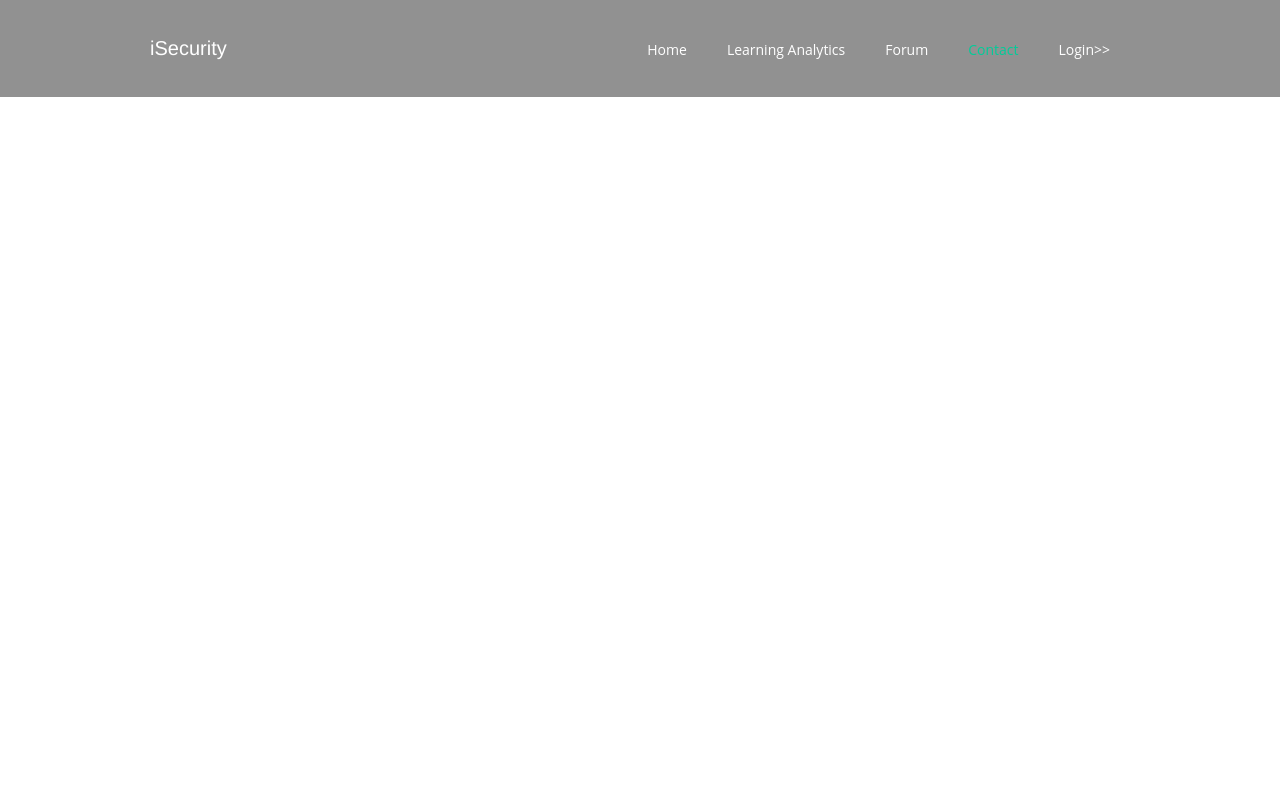
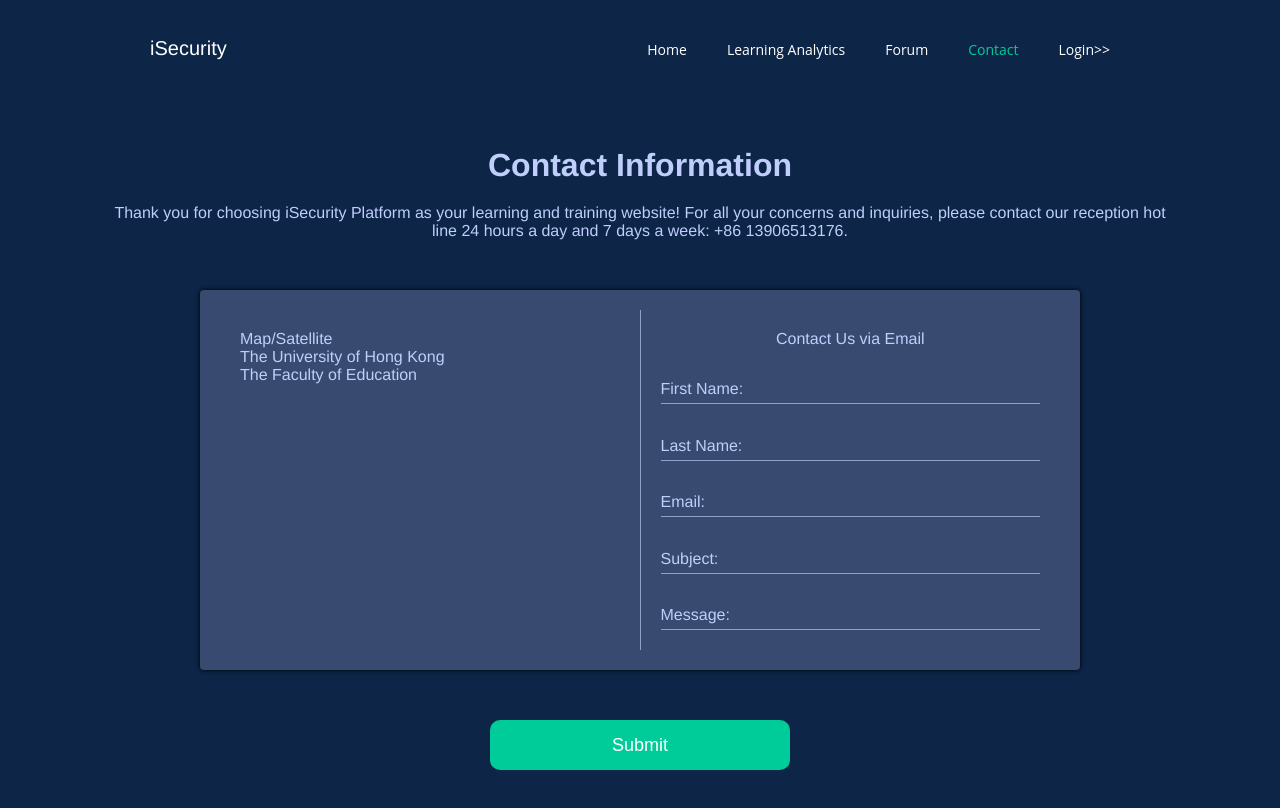
Before and after one commit to HDhuangdi/wb, a Vue app: page /#/contact in a window 1280 px wide. Shown: the top 808 px of the page. Built offline with nearby package versions, Linux system fonts and the light colour scheme.

Commit message:
新增登录

```diff
--- a/src/App.vue
+++ b/src/App.vue
@@ -7,6 +7,9 @@
 <script>
 export default {
   components: {},
+  created() {
+    window.__IS_PINIA_INSTALLED__ = true;
+  },
 };
 </script>
 
--- a/src/app.css
+++ b/src/app.css
@@ -4,3 +4,6 @@ html, body, #app {
 #app > div {
   min-height: 100%;
 }
+.popper__arrow {
+  display: none !important;
+}
--- a/src/components/Nav.vue
+++ b/src/components/Nav.vue
@@ -34,9 +34,12 @@
 </template>
 
 <script>
+import { userStore } from '@/store'
+
 export default {
   props: ['value'],
   data: () => ({
+    userStore: userStore(),
     list: [
       { id: 0, name: "Home" },
       {
@@ -44,10 +47,14 @@ export default {
         name: "Learning Analytics",
       },
       { id: 2, name: "Forum" },
-      { id: 3, name: "Contact" },
-      { id: 4, name: "Login>>" },
+      { id: 3, name: "Contact" }
     ],
   }),
+  created() {
+    if (!this.userStore.isLogin) {
+      this.list.push({ id: 4, name: "Login>>" })
+    }
+  },
   methods: {
     dropdowns(a, type) {
       this.$refs.aaa[type].appendArrow(false);
--- a/src/router/index.js
+++ b/src/router/index.js
@@ -1,5 +1,7 @@
 import Vue from "vue";
 import VueRouter from "vue-router";
+
+
 
 Vue.use(VueRouter);
 
--- a/src/store/index.js
+++ b/src/store/index.js
@@ -2,6 +2,7 @@ import { defineStore } from "pinia";
 
 export const userStore = defineStore("user", {
   state: () => ({
+    isLogin: false,
     username: "",
     password: "",
     lesson1: 116,
--- a/src/views/Contact.vue
+++ b/src/views/Contact.vue
@@ -1,26 +1,154 @@
 <template>
   <div class="contact">
     <Nav v-model="activeIndex"></Nav>
+    <h1>Contact Information</h1>
+    <div class="desc">
+      Thank you for choosing iSecurity Platform as your learning and training
+      website! For all your concerns and inquiries, please contact our reception
+      hot line 24 hours a day and 7 days a week: +86 13906513176.
+    </div>
+    <div class="form">
+      <el-card class="box-card">
+        <div class="left">
+          <p>Map/Satellite</p>
+          <p>The University of Hong Kong</p>
+          <p>The Faculty of Education</p>
+        </div>
+        <div class="right">
+          <div class="row first" style="text-align: center">
+            Contact Us via Email
+          </div>
+          <div class="row">
+            First Name: <input type="text" v-model="form.firstName" />
+          </div>
+          <div class="row">
+            Last Name: <input type="text" v-model="form.lastName" />
+          </div>
+          <div class="row">
+            Email: <input type="text" v-model="form.email" />
+          </div>
+          <div class="row">
+            Subject: <input type="text" v-model="form.subject" />
+          </div>
+          <div class="row">
+            Message: <input type="text" v-model="form.message" />
+          </div>
+        </div>
+      </el-card>
+    </div>
+    <div class="submit">
+      <button @click="onSubmit">Submit</button>
+    </div>
   </div>
 </template>
 
 <script>
-import Nav from '@/components/Nav'
+import Nav from "@/components/Nav";
 
 export default {
   components: {
-    Nav
+    Nav,
   },
   data: () => ({
-    activeIndex: 3
-  })
+    activeIndex: 3,
+    form: {
+      firstName: "",
+      lastName: "",
+      subject: "",
+      message: "",
+    },
+  }),
+  methods: {
+    onSubmit() {
+      this.form = {
+        firstName: "",
+        lastName: "",
+        subject: "",
+        message: "",
+      };
+      this.$message({
+        message: "Submitted successfully",
+        type: "success",
+      });
+    },
+  },
 };
 </script>
 
 <style lang="less" scoped>
 .contact {
-  & /deep/ .nav {
-    background-color: rgb(145, 145, 145);
+  background: rgba(13, 37, 71, 1);
+  padding-bottom: 100px;
+  color: #bfcefb;
+  h1 {
+    margin-top: 50px;
+    text-align: center;
+  }
+  .desc {
+    margin-top: 20px;
+    text-align: center;
+    padding: 0 100px;
+  }
+  & /deep/ .el-card {
+    background-color: #394a70;
+    border: 0;
+    box-shadow: 0 0px 5px 0 #000;
+    .el-card__body {
+      display: flex;
+      align-items: center;
+      justify-content: space-between;
+      color: #bfcefb;
+      .left,
+      .right {
+        width: 50%;
+        padding: 20px;
+      }
+      .left {
+        min-height: 300px;
+      }
+      .right {
+        border-left: 1px solid #909fcb;
+        min-height: 300px;
+        display: flex;
+        flex-direction: column;
+        justify-content: space-between;
+        .row:not(.first) {
+          border-bottom: 1px solid #909fcb;
+          padding-bottom: 5px;
+          input {
+            margin-left: 10px;
+            background-color: transparent;
+            border: 0;
+            outline: none;
+            color: #bfcefb;
+          }
+        }
+      }
+    }
+    .el-form-item__label {
+      color: #bfcefb;
+    }
+  }
+  .form {
+    margin-top: 50px;
+    padding: 0 200px;
+  }
+  .submit {
+    margin-top: 50px;
+    padding: 0 200px;
+    text-align: center;
+    button {
+      border: 0;
+      outline: none;
+      cursor: pointer;
+      width: 300px;
+      height: 50px;
+      line-height: 50px;
+      border-radius: 10px;
+      background-color: #00cc99;
+      color: #fff;
+      font-size: 18px;
+    }
   }
 }
 </style>
--- a/src/views/LearningAnalytics.vue
+++ b/src/views/LearningAnalytics.vue
@@ -47,6 +47,16 @@ echarts.use([
 export default {
   components: {
     Nav,
+  },
+  created() {
+    if (!this.userStore.isLogin) {
+      this.$message({
+        showClose: true,
+        message: "Please login first",
+        type: "warning",
+      });
+      this.$router.push("/login");
+    }
   },
   data: () => ({
     activeIndex: 1,
--- a/src/views/Login.vue
+++ b/src/views/Login.vue
@@ -1,26 +1,100 @@
 <template>
   <div class="login">
     <Nav v-model="activeIndex"></Nav>
+    <div class="form">
+      <el-card class="box-card">
+        <el-form label-width="80px">
+          <el-form-item label="Username">
+            <input v-model="username" />
+          </el-form-item>
+          <el-form-item label="Password">
+            <input v-model="password" type="password" />
+          </el-form-item>
+        </el-form>
+        <div class="submit">
+          <button @click="onSubmit">Login</button>
+        </div>
+      </el-card>
+    </div>
   </div>
 </template>
 
 <script>
-import Nav from '@/components/Nav'
+import { userStore } from '@/store'
+import Nav from "@/components/Nav";
 
 export default {
   components: {
-    Nav
+    Nav,
   },
   data: () => ({
-    activeIndex: 4
-  })
+    activeIndex: 4,
+    userStore: userStore(),
+    username: "",
+    password: "",
+  }),
+  methods: {
+    onSubmit() {
+      this.userStore.username = this.username
+      this.userStore.password = this.password
+      this.userStore.isLogin = true
+      this.$message({
+        message: "Login successfully",
+        type: "success",
+      });
+      this.$router.push('/')
+    },
+  },
 };
 </script>
 
 <style lang="less" scoped>
 .login {
-  & /deep/ .nav {
-    background-color: rgb(145, 145, 145);
+  background: rgba(13, 37, 71, 1);
+  .form {
+    margin-top: 50px;
+    display: flex;
+    justify-content: center;
+  }
+  & /deep/ .el-card {
+    width: 700px;
+    background-color: #394a70;
+    border: 0;
+    box-shadow: 0 0px 5px 0 #000;
+    padding: 50px 30px 20px 30px;
+    input {
+      width: 90%;
+      height: 30px;
+      background-color: transparent;
+      border: 1px solid #64739C;
+      outline: none;
+      color: #bfcefb;
+      margin-left: 20px;
+      padding-left: 20px;
+      border-radius: 5px;
+    }
+    .el-card__body {
+      color: #bfcefb;
+    }
+    .el-form-item__label {
+      color: #bfcefb;
+    }
+  }
+  .submit {
+    margin-top: 50px;
+    text-align: center;
+    button {
+      border: 0;
+      outline: none;
+      cursor: pointer;
+      width: 300px;
+      height: 50px;
+      line-height: 50px;
+      border-radius: 10px;
+      background-color: #00cc99;
+      color: #fff;
+      font-size: 18px;
+    }
   }
 }
 </style>
```
Also changed, not shown: 1 other file (tests, documents, lock files or other folders).
